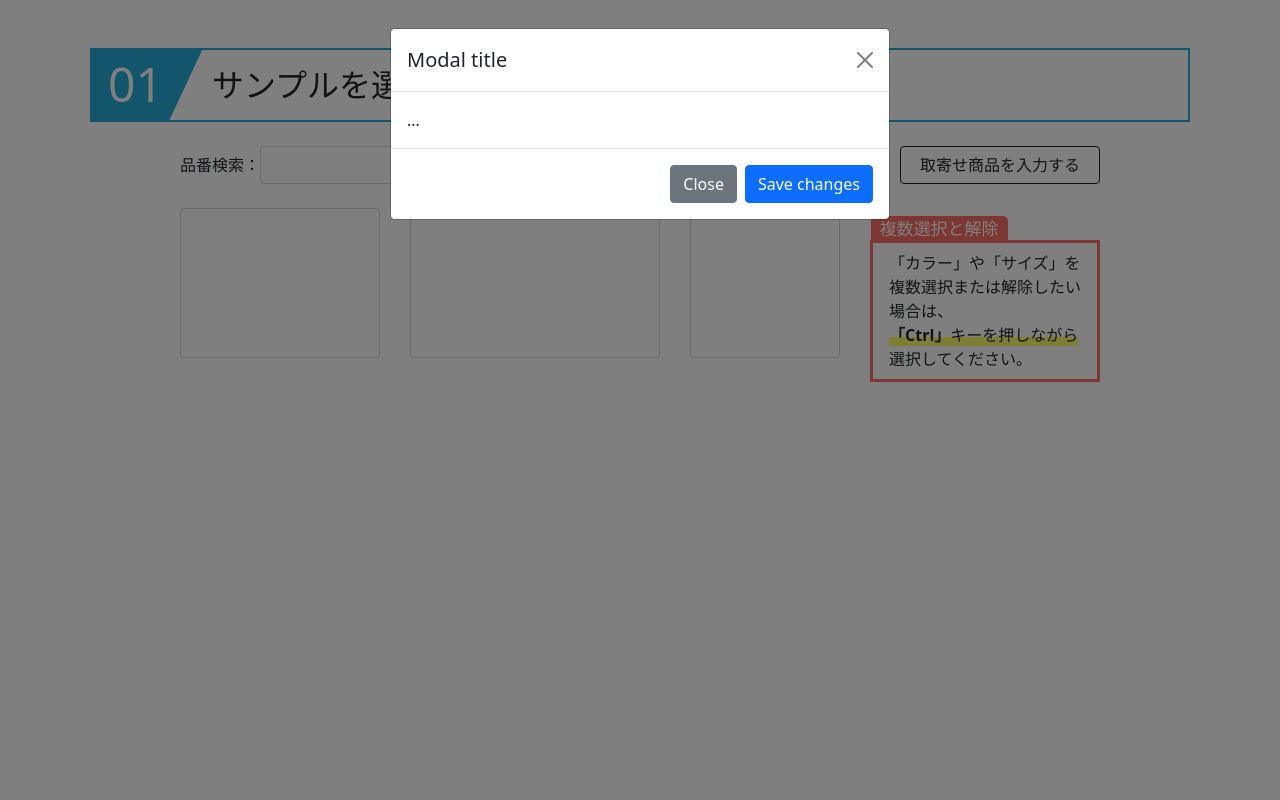
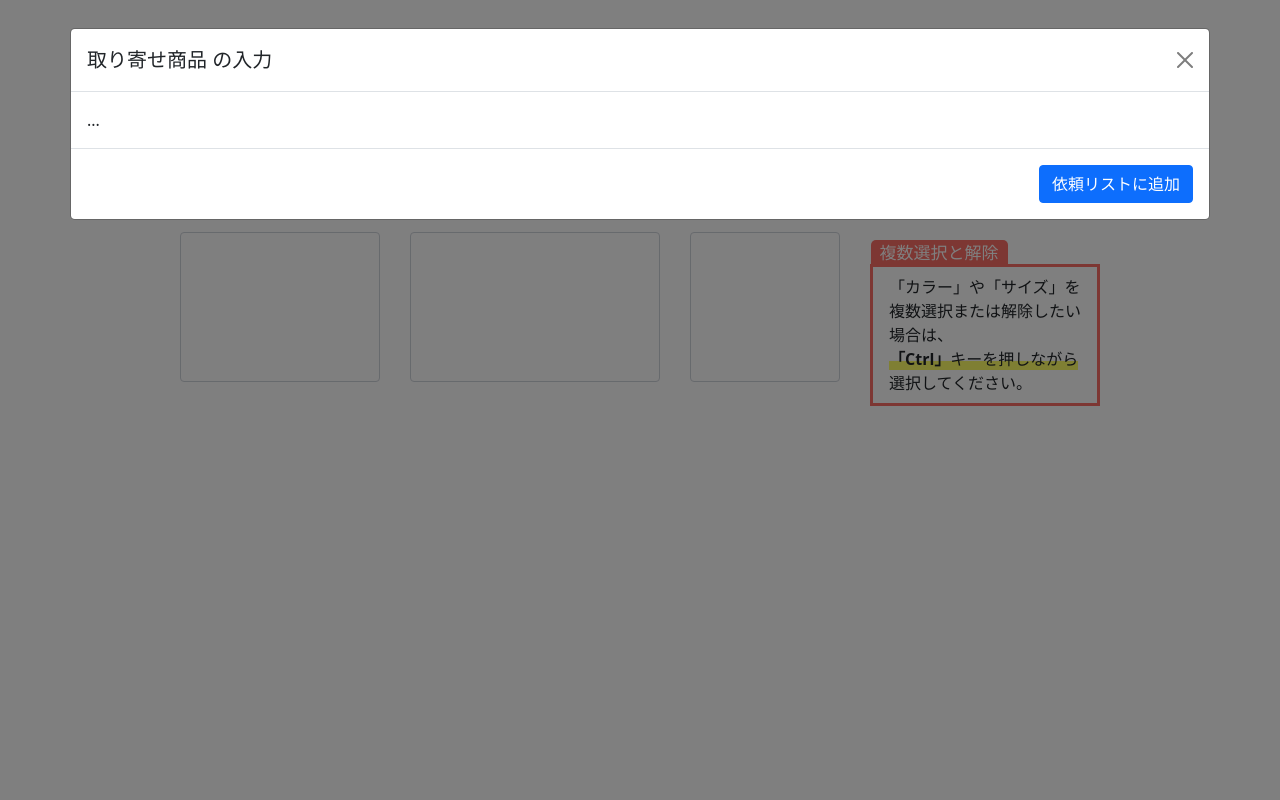
Before and after one commit to p1-kawamura/new_sample, a Django app: page / in a window 1280 px wide, after a click on "取り寄せ商品を入力する". Run offline with Django 4.2, Linux system fonts and the light colour scheme; lists and menus that the app fills with data are empty.

Commit message:
note2336

```diff
--- a/new_sample/zaiko/static/main.css
+++ b/new_sample/zaiko/static/main.css
@@ -14,7 +14,7 @@
     width: 1100px;
     justify-content: space-between;
 }
-.tsuika {
+.place_addlist {
     margin-right: 0;
     margin-left: auto;
     margin-bottom: -10px;
--- a/new_sample/zaiko/templates/zaiko/index.html
+++ b/new_sample/zaiko/templates/zaiko/index.html
@@ -30,7 +30,7 @@
                 <button type="button" class="btn btn-outline-dark" id="btn_swatch" style="width: 200px;">生地スワッチを探す</button>
             </div>
             <div style="margin-left: 30px;">
-                <button type="button" class="btn btn-outline-dark" data-bs-toggle="modal" data-bs-target="#toriyose_modal" style="width: 200px;">取寄せ商品を入力する</button>
+                <button type="button" class="btn btn-outline-dark" data-bs-toggle="modal" data-bs-target="#toriyose_modal" style="width: 200px;">取り寄せ商品を入力する</button>
             </div>
         </div>
         <div class="flex mt-4">
@@ -56,8 +56,8 @@
         <div id="shouhin_all" style="display: none;">
             <div class="flex">
                 <div id="shouhin_name"></div>
-                <div class="tsuika">
-                    <button type="button" class="btn btn-primary">依頼リストに追加</button>
+                <div class="place_addlist">
+                    <button type="button" class="btn btn-primary" id="btn_addlist">依頼リストに追加</button>
                 </div>
             </div>
             <div class="mt-4">
@@ -65,20 +65,19 @@
             </div>
         </div>
 
-        <!-- Modal -->
-        <div class="modal fade" id="toriyose_modal" tabindex="-1" aria-labelledby="exampleModalLabel" aria-hidden="true">
-            <div class="modal-dialog">
+        <!-- モーダル -->
+        <div class="modal fade" id="toriyose_modal" tabindex="-1" role="dialog" aria-labelledby="exampleModalLabel" aria-hidden="true">
+            <div class="modal-dialog modal-xl" role="document">
                 <div class="modal-content">
                     <div class="modal-header">
-                <h5 class="modal-title" id="exampleModalLabel">Modal title</h5>
+                        <h5 class="modal-title" id="exampleModalLabel">取り寄せ商品 の入力</h5>
                         <button type="button" class="btn-close" data-bs-dismiss="modal" aria-label="Close"></button>
                     </div>
                     <div class="modal-body">
                         ...
                     </div>
                     <div class="modal-footer">
-                <button type="button" class="btn btn-secondary" data-bs-dismiss="modal">Close</button>
-                <button type="button" class="btn btn-primary">Save changes</button>
+                        <button type="button" class="btn btn-primary">依頼リストに追加</button>
                     </div>
                 </div>
             </div>
```
Lines whose indentation alone changed are shown as unchanged.
